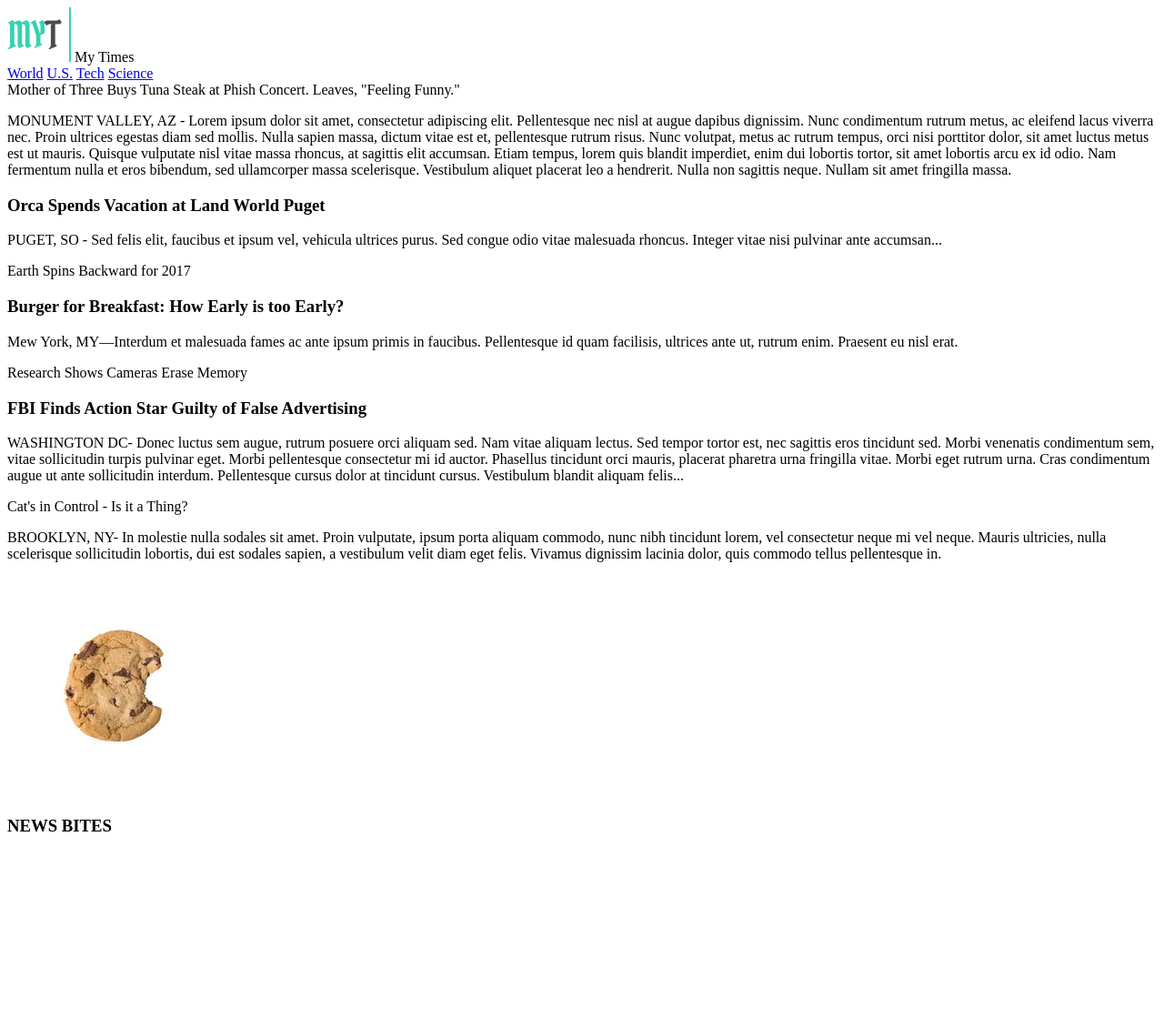
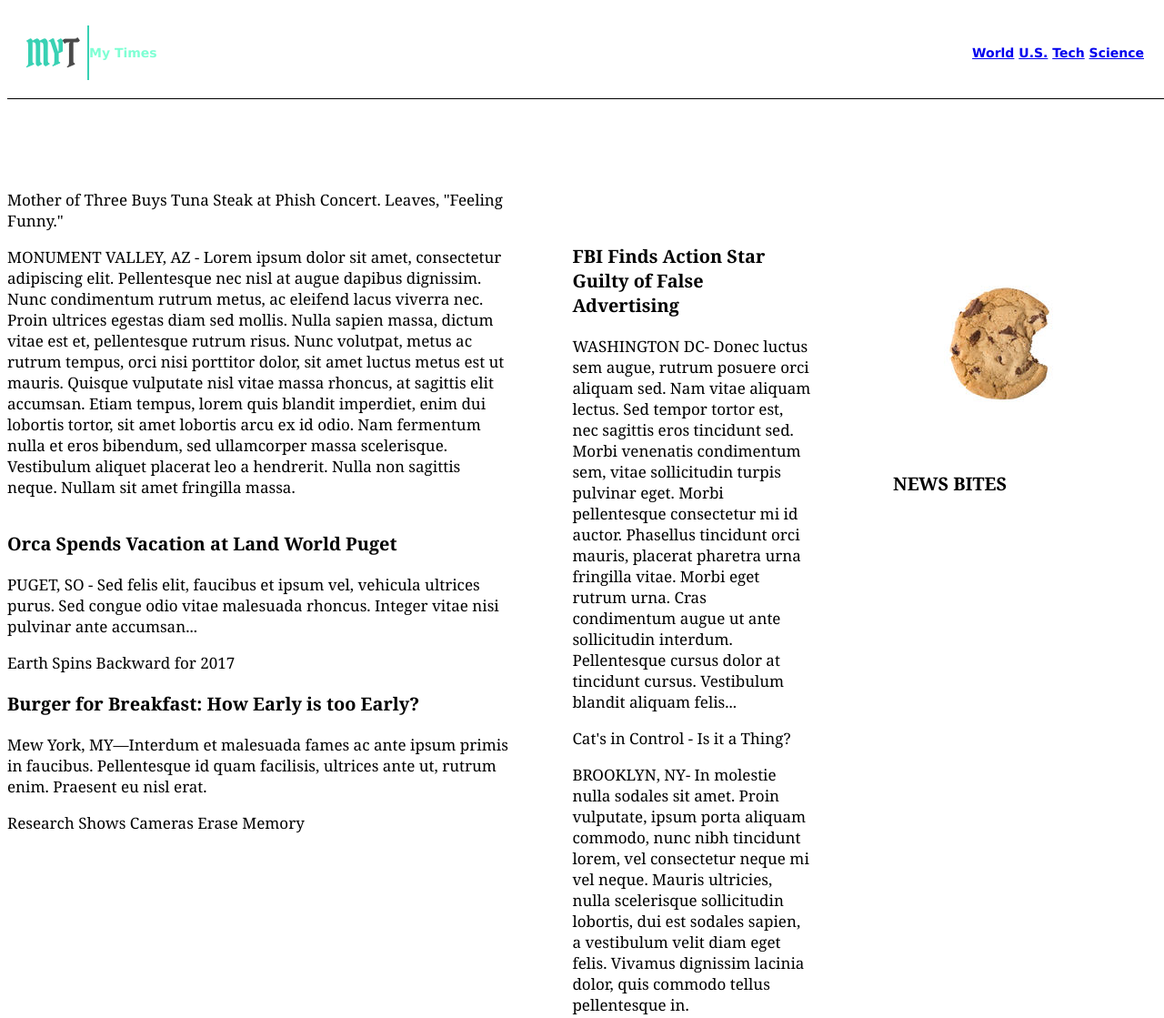
Before and after one commit to xnstt/mytimes, a plain HTML site: page index.html in a window 1280 px wide. Shown: the whole page at 91% size. Before the commit the page ends 938 px from the top, so only its background shows below. Drawn offline with Linux system fonts and the light colour scheme.

Commit message:
adding CSS flexbox stylingto resemble basic column layout to container divs

```diff
--- a/index.html
+++ b/index.html
@@ -2,7 +2,7 @@
 <html>
   <head>
     <meta charset="utf-8">
-    <link rel="stylesheet" href="resources/css/style.css" type="text">
+    <link rel="stylesheet" href="resources/css/style.css" type="text/css">
     <title>My Times</title>
   </head>
   <body>
@@ -19,6 +19,8 @@
     <span><a href="#">Science</a></span>
   </nav>
 </div>
+<!-- Content container -->
+<div class="contentcontain">
 <!-- Main Column -->
   <div class="column-main">
     <div class="headline">
@@ -37,7 +39,7 @@
       </div>
       <div class="story">
         <h3>Burger for Breakfast: How Early is too Early?</h3>
-      <p class="reporttext">Mew York, MY—Interdum et malesuada fames ac ante ipsum primis in faucibus. Pellentesque id quam facilisis, ultrices ante ut, rutrum enim. Praesent eu nisl erat. </p>
+        <p class="report-text">Mew York, MY—Interdum et malesuada fames ac ante ipsum primis in faucibus. Pellentesque id quam facilisis, ultrices ante ut, rutrum enim. Praesent eu nisl erat. </p>
       </div>
       <div class="subheadimage-r">
         <span>Research Shows Cameras Erase Memory</span>
@@ -48,13 +50,13 @@
     <div class="column-medium">
       <div class="story">
         <h3>FBI Finds Action Star Guilty of False Advertising</h3>
-      <p class="reporttext">WASHINGTON DC- Donec luctus sem augue, rutrum posuere orci aliquam sed. Nam vitae aliquam lectus. Sed tempor tortor est, nec sagittis eros tincidunt sed. Morbi venenatis condimentum sem, vitae sollicitudin turpis pulvinar eget. Morbi pellentesque consectetur mi id auctor. Phasellus tincidunt orci mauris, placerat pharetra urna fringilla vitae. Morbi eget rutrum urna. Cras condimentum augue ut ante sollicitudin interdum. Pellentesque cursus dolor at tincidunt cursus. Vestibulum blandit aliquam felis... </p>
+        <p class="report-text">WASHINGTON DC- Donec luctus sem augue, rutrum posuere orci aliquam sed. Nam vitae aliquam lectus. Sed tempor tortor est, nec sagittis eros tincidunt sed. Morbi venenatis condimentum sem, vitae sollicitudin turpis pulvinar eget. Morbi pellentesque consectetur mi id auctor. Phasellus tincidunt orci mauris, placerat pharetra urna fringilla vitae. Morbi eget rutrum urna. Cras condimentum augue ut ante sollicitudin interdum. Pellentesque cursus dolor at tincidunt cursus. Vestibulum blandit aliquam felis... </p>
       </div>
       <div class="story">
         <div class="mediumimage">
           <span>Cat's in Control - Is it a Thing?</span>
         </div>
-      <p class="reporttext"> BROOKLYN, NY- In molestie nulla sodales sit amet. Proin vulputate, ipsum porta aliquam commodo, nunc nibh tincidunt lorem, vel consectetur neque mi vel neque. Mauris ultricies, nulla scelerisque sollicitudin lobortis, dui est sodales sapien, a vestibulum velit diam eget felis. Vivamus dignissim lacinia dolor, quis commodo tellus pellentesque in. </p>
+        <p class="report-text"> BROOKLYN, NY- In molestie nulla sodales sit amet. Proin vulputate, ipsum porta aliquam commodo, nunc nibh tincidunt lorem, vel consectetur neque mi vel neque. Mauris ultricies, nulla scelerisque sollicitudin lobortis, dui est sodales sapien, a vestibulum velit diam eget felis. Vivamus dignissim lacinia dolor, quis commodo tellus pellentesque in. </p>
       </div>
     </div>
   <!-- Small Column -->
@@ -65,5 +67,7 @@
       <span class=""></span>
     </div>
   </div>
+<!-- content container -->
+</div>
   </body>
 </html>
--- a/resources/css/style.css
+++ b/resources/css/style.css
@@ -1,5 +1,3 @@
-/* Universal Styles */
-
 body {
   font-family: Georgia;
   font-size: 17px;
@@ -12,42 +10,56 @@ body {
   font-family: Verdana;
   font-size: 14px;
   font-weight: bold;
+  position: fixed;
+  width: 100%;
+  border-bottom: 1px solid black;
+  align-items: center;
+  z-index: 1;
+  height: 100px;
+  background-color: white;
 }
 .logo {
-  display: inline-flex;
+  display: flex;
+  flex-grow: 1;
+  align-items: center;
+  padding-left: 20px;
+}
+.logo span{
   color: aquamarine;
+}
+.topbar nav{
+  padding-right: 30px;
+}
+.contentcontain{
+  display: flex;
+  padding-top: 200px;
 }
 
 /* main */
+
 .column-main{
+  width: 630px;
   display: flex;
-  justify-content: ;
+  flex-direction:column;
+  margin-right: 30px;
+}
+
+.headline {
 
 }
 
-.headline {
-  width: 630px;
-  display: flex;
-  justify-content: flex-start;
-  align-items: center;
-}
-
 .headlineimage{
-  background-image: url('./resources/images/img-story-main.png');
+  background-image: url("./resources/images/img-story-main.png");
 }
 
 .report-text{
-
 }
 
 .subheadlines{
-
 }
 
 .story{
-  display: inline-flex;
-  flex-grow: 3;
-  flex-direction: column;
+
 }
 
 .subheadimage-l{
@@ -58,16 +70,16 @@ body {
 
 }
 
-.medium {
+.column-medium {
   width: 300px;
   display: flex;
-  justify-content: flex-start;
-  align-items: center;
+  flex-direction: column;
+  margin: 40px;
 }
 
-.small {
+.column-small {
   width: 240px;
   display: flex;
-  justify-content: flex-start;
-  align-items: center;
+  flex-direction: column;
+  margin: 50px;
 }
```
Lines whose indentation alone changed are shown as unchanged.
